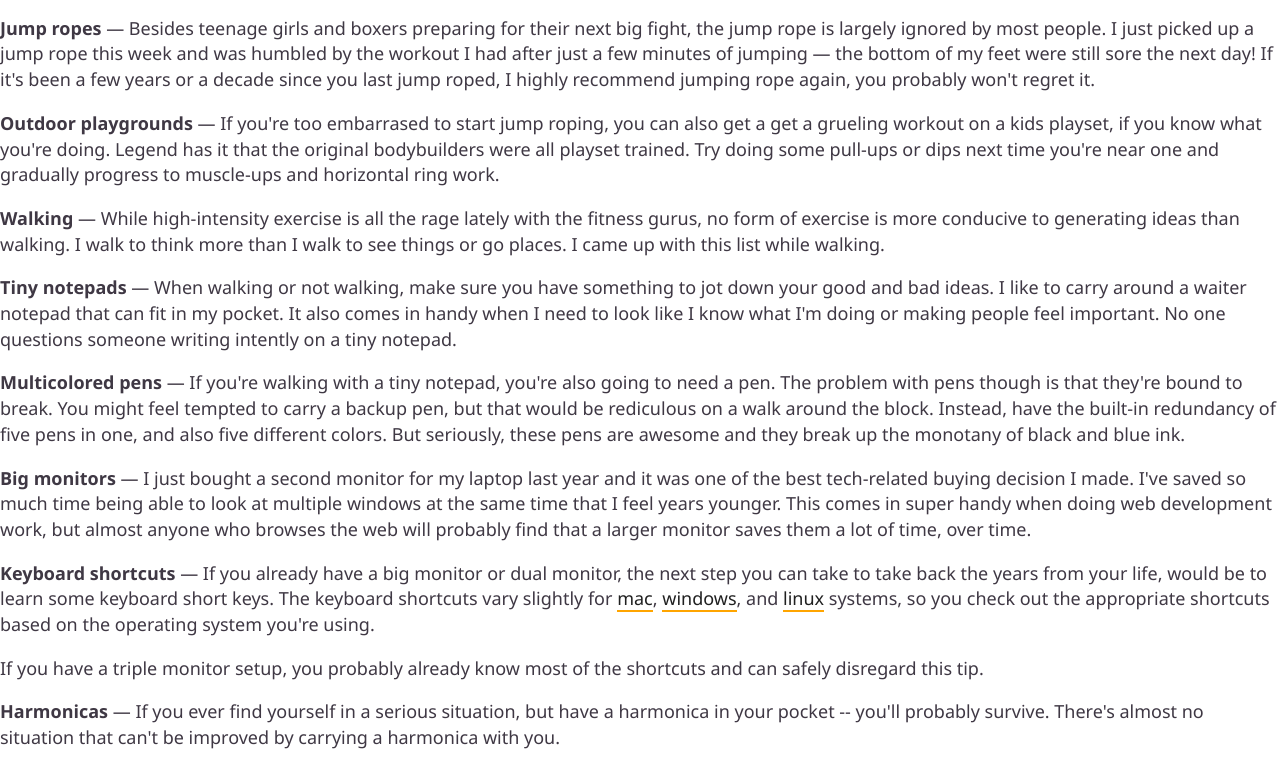
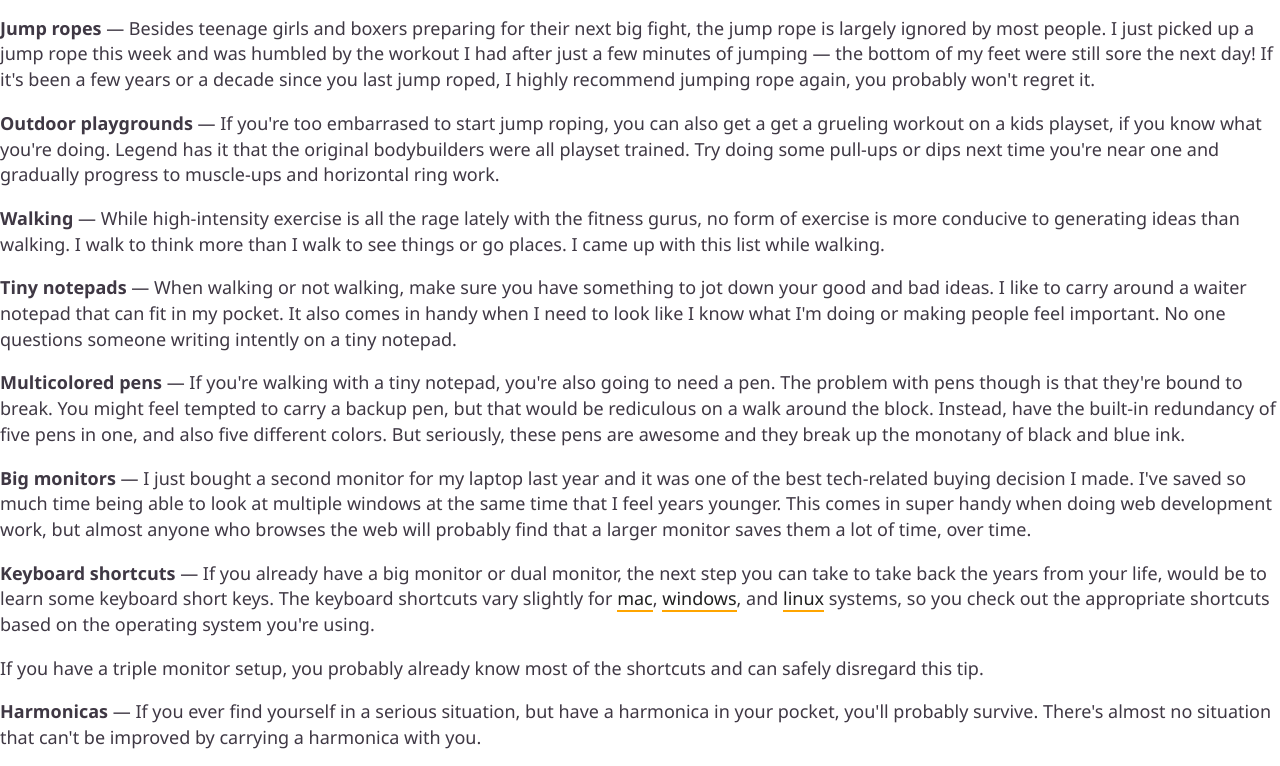
Before and after one commit to dporkka/minimal-gatsby-blog, a Gatsby site: page /blog/underrated-things in a window 1280 px wide. Shown: the part 158-924 px from the top of the page. Built offline with nearby package versions, Linux system fonts and the light colour scheme; Gatsby itself is replaced by a stand-in of ours.

Commit message:
edited post

```diff
--- a/src/posts/underrated-things.md
+++ b/src/posts/underrated-things.md
@@ -19,7 +19,7 @@ date: "2020-06-13"
 
 If you have a triple monitor setup, you probably already know most of the shortcuts and can safely disregard this tip.
 
-**Harmonicas** — If you ever find yourself in a serious situation, but have a harmonica in your pocket -- you'll probably survive. There's almost no situation that can't be improved by carrying a harmonica with you.
+**Harmonicas** — If you ever find yourself in a serious situation, but have a harmonica in your pocket, you'll probably survive. There's almost no situation that can't be improved by carrying a harmonica with you.
 
 If you're going on a camping trip where you need to pack light, yet also jam in the car, signal for help on the trail, and break the windows on your friend's car underwater after he drove into a lake; a harmonica can come in handy.
 
```
